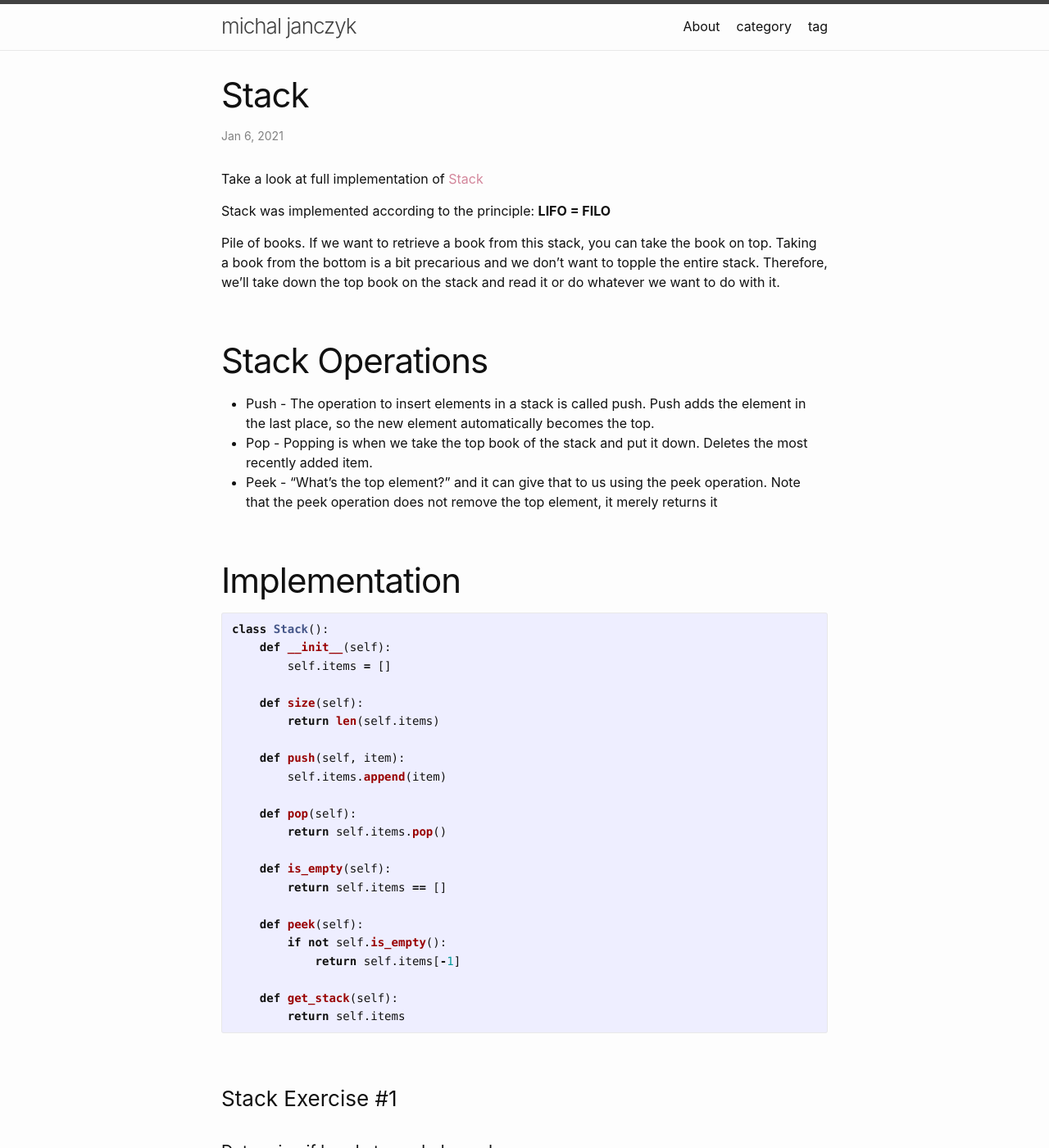
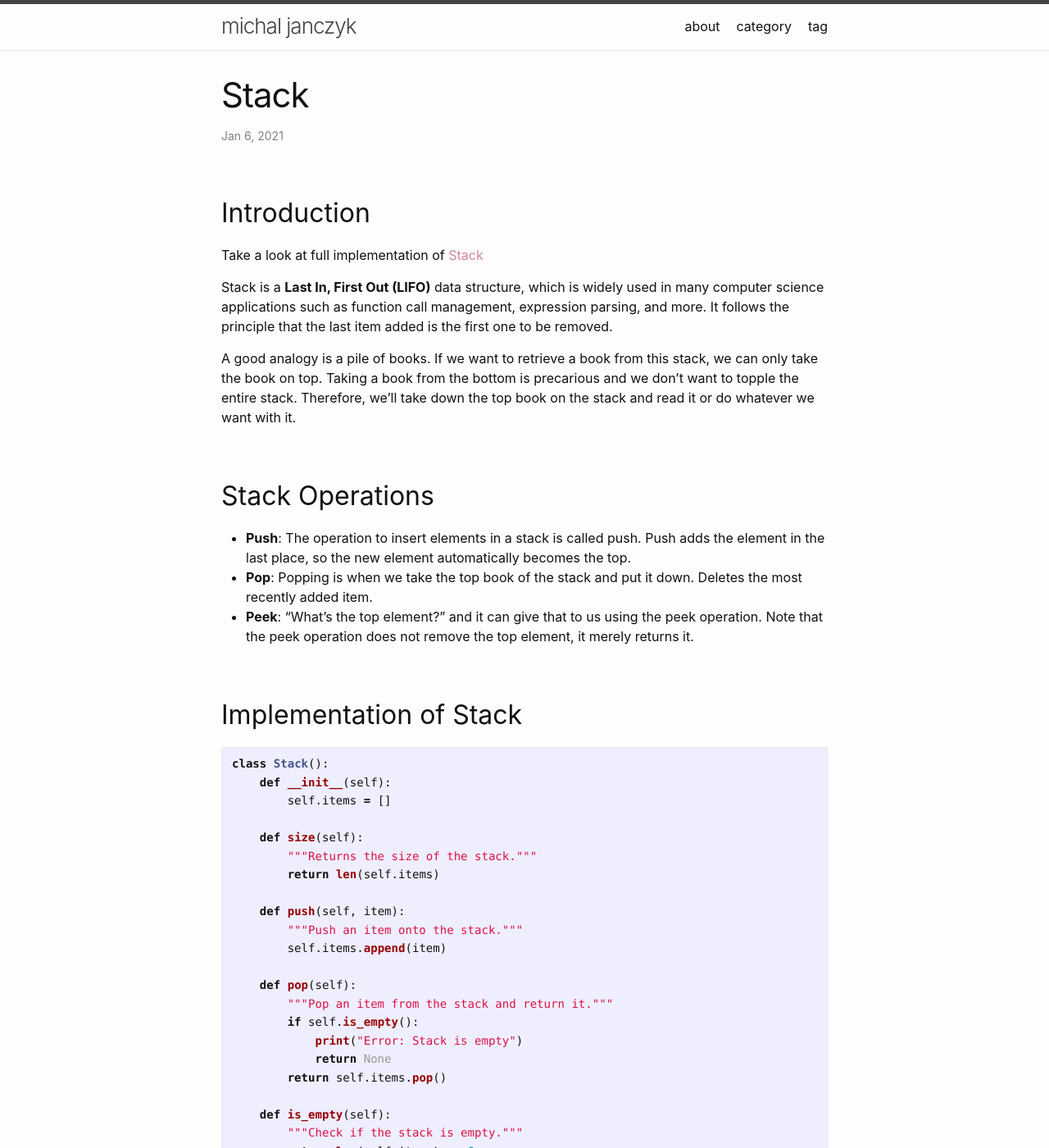
Before and after one commit to michal0janczyk/michaljanczyk.github.io, a Jekyll site: the page built from _posts/algorithms/2021-01-06-stack.markdown, in a window 1280 px wide and 1400 px high. Shown: the whole window at 82% size. Built offline with Jekyll 4.4.1, drawn with Linux system fonts in a browser that asks for light colours; some of the changed text lies outside the part shown.

Commit message:
Stack fix

````diff
--- a/_pages/about.markdown
+++ b/_pages/about.markdown
@@ -1,6 +1,6 @@
 ---
 layout: page
-title: About
+title: about
 permalink: /about/
 ---
 
--- a/_posts/algorithms/2021-01-06-stack.markdown
+++ b/_posts/algorithms/2021-01-06-stack.markdown
@@ -5,140 +5,159 @@
 category: Algorithms
 tags: algorithms
 ---
+
+## Introduction
+
 Take a look at full implementation of [Stack](https://github.com/michal0janczyk/interview_preparation/blob/master/Coding%20Challenges/Educative/Data%20Structures%20and%20Algorithms%20in%20Python/Stack/stack.py)
 
-Stack was implemented according to the principle: **LIFO = FILO**
+Stack is a **Last In, First Out (LIFO)** data structure, which is widely used in many computer science applications such as function call management, expression parsing, and more. It follows the principle that the last item added is the first one to be removed.
 
-Pile of books. If we want to retrieve a book from this stack, you can take the book on top. Taking a book from the bottom is a bit precarious and we don’t want to topple the entire stack. Therefore, we’ll take down the top book on the stack and read it or do whatever we want to do with it.
+A good analogy is a pile of books. If we want to retrieve a book from this stack, we can only take the book on top. Taking a book from the bottom is precarious and we don’t want to topple the entire stack. Therefore, we’ll take down the top book on the stack and read it or do whatever we want with it.
 
-# Stack Operations
-- Push - The operation to insert elements in a stack is called push. Push adds the element in the last place, so the new element automatically becomes the top.
-- Pop - Popping is when we take the top book of the stack and put it down. Deletes the most recently added item.
-- Peek - “What’s the top element?” and it can give that to us using the peek operation. Note that the peek operation does not remove the top element, it merely returns it
+## Stack Operations
 
-# Implementation
+- **Push**: The operation to insert elements in a stack is called push. Push adds the element in the last place, so the new element automatically becomes the top.
+- **Pop**: Popping is when we take the top book of the stack and put it down. Deletes the most recently added item.
+- **Peek**: "What’s the top element?" and it can give that to us using the peek operation. Note that the peek operation does not remove the top element, it merely returns it.
+
+## Implementation of Stack
+
 ```python
 class Stack():
     def __init__(self):
         self.items = []
 
     def size(self):
+        """Returns the size of the stack."""
         return len(self.items)
 
     def push(self, item):
+        """Push an item onto the stack."""
         self.items.append(item)
 
     def pop(self):
+        """Pop an item from the stack and return it."""
+        if self.is_empty():
+            print("Error: Stack is empty")
+            return None
         return self.items.pop()
 
     def is_empty(self):
-        return self.items == []
+        """Check if the stack is empty."""
+        return len(self.items) == 0
 
     def peek(self):
-        if not self.is_empty():
-            return self.items[-1]
+        """Peek at the top element of the stack without removing it."""
+        return self.items[-1] if not self.is_empty() else None
 
     def get_stack(self):
+        """Get all items in the stack."""
         return self.items
 ```
-
 ### Stack Exercise #1
 #### Determine if brackets are balanced
 
-We’re going to determine whether or not a set of brackets are balanced or not by making use of the stack data structure.
+We’re going to determine whether a set of brackets is balanced by making use of the stack data structure.
 
-A balanced set off brackets is one where the number and type of opening and closing brackets match and that is also properly nested within the string of brackets.
+A **balanced set of brackets** is one where the number and type of opening and closing brackets match, and they are properly nested within the string.
 
-Examples of Balanced Brackets: ( ( { } ) )
+**Examples of Balanced Brackets:**
+`({[]})`, `([])`, `{[()()]}`
 
-Examples of Unbalanced Brackets: [][][[] ]]]
+**Examples of Unbalanced Brackets:**
+`([)]`, `((`, `][`, `([]]]`
 
 ```python
+# Simple version: checks only for parentheses
 def equation_checker(equation):
     stack = Stack()
     for char in equation:
-        if char in "(":
+        if char == "(":
             stack.push(char)
         elif char == ")":
-            if stack.pop() == None:
+            if stack.pop() is None:
                 return False
+    return stack.size() == 0
 
-    if stack.size() == 0:
-        return True
-    else:
-        return False
+# Example usage:
+print(equation_checker("((()))"))  # True
+print(equation_checker("(()"))     # False
 ```
-An advanced version that can differentiate between all corner cases like ((.
+
+A more advanced version that can differentiate between all types of brackets and handle all corner cases:
+
 ```python
 def is_match(p1, p2):
-    if p1 == "(" and p2 == ")":
-        return True
-    elif p1 == "{" and p2 == "}":
-        return True
-    elif p1 == "[" and p2 == "]":
-        return True
-    else:
-        return False
+    """Check if p1 and p2 are matching brackets."""
+    pairs = { "(": ")", "{": "}", "[": "]" }
+    return p1 in pairs and pairs[p1] == p2
 
 def is_paren_balanced(paren_string):
+    """
+    Check if all types of brackets are balanced in the input string.
+    Supports (), {}, [].
+    """
     s = Stack()
-    is_balanced = True
-    index = 0
-
-    while index < len(paren_string) and is_balanced:
-        paren = paren_string[index]
+    for paren in paren_string:
         if paren in "([{":
             s.push(paren)
-        else:
+        elif paren in ")]}":
             if s.is_empty():
-                is_balanced = False
-            else:
-                top = s.pop()
-                if not is_match(top, paren):
-                    is_balanced = False
-        index += 1
+                return False
+            if not is_match(s.pop(), paren):
+                return False
+    return s.is_empty()
 
-    if s.is_empty() and is_balanced:
-        return True
-    else:
-        return False
+# Example usage:
+print(is_paren_balanced("({[]})"))   # True
+print(is_paren_balanced("([)]"))     # False
+print(is_paren_balanced("((("))      # False
 ```
-
 ### Stack Exercise #2
 #### Reverse String
 
-In pythonic way:
+There are multiple ways to reverse a string in Python. Here are two approaches:
+
+**Pythonic way (using slicing):**
 
 ```python
 input_str = "Test"
-print(input_str[::-1])
+print(input_str[::-1])  # Output: tseT
 ```
 
-Using stack. We push all the characters of the string onto the stack, and due to the First-In, Last-Out property of stack, we get all the characters in reverse order when we pop them off the stack.
+**Using a stack:**
+We push all the characters of the string onto the stack. Due to the Last-In, First-Out (LIFO) property of stacks, popping the characters gives us the string in reverse order.
 
 ```python
 def reverse_string(input_str):
     stack = Stack()
     result = ""
 
-    for i in range(len(input_str)):
-        stack.push(input_str[i])
+    # Push all characters onto the stack
+    for char in input_str:
+        stack.push(char)
 
+    # Pop all characters from the stack and append to result
     while not stack.is_empty():
         result += stack.pop()
     return result
+
+# Example usage:
+print(reverse_string("Test"))  # Output: tseT
 ```
+
 
 ### Stack Exercise #3
 #### Convert decimal integer to binary
 
-The following code helps us to evaluate whether our implementation is correct or not:
+Let's convert a decimal integer to its binary representation using a stack.
 
-```
-  print(int(convert_int_to_bin(56),2)==56)
-```
+The idea:
+- Divide the number by 2 repeatedly, pushing the remainder (0 or 1) onto the stack each time.
+- Once the number is 0, pop all items from the stack to get the binary string in the correct order.
 
-In this problem, the First-In, Last-Out property of the stack has enabled us to store the binary bits from the MSB (Most Significant Bit) to the LSB (Least Significant Bit), although we get the values in reverse order by the division by 2 method.
+**Why use a stack?**
+The stack reverses the order of remainders, so the most significant bit ends up at the left.
 
 ```python
 def convert_int_to_bin(dec_num):
@@ -152,4 +171,12 @@
     while not stack.is_empty():
         bin_num += str(stack.pop())
     return bin_num
+
+# Example usage:
+print(convert_int_to_bin(56))  # Output: 111000
+
+# Verification:
+print(int(convert_int_to_bin(56), 2) == 56)  # Output: True
 ```
+
+> **Try it:** Test with other numbers and see how the stack builds the binary representation!
````
